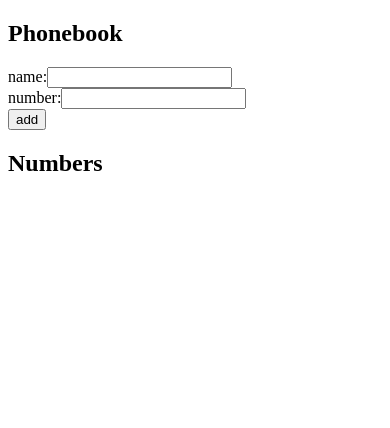
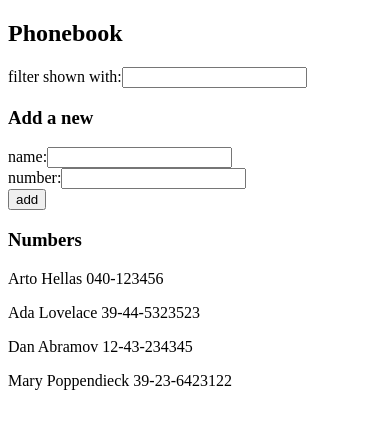
Before and after one commit to riikkayoki/FullStackOpen, a React (Create React App) app in the folder part_2/phonebook/: page / in a window 390 px wide. Shown: the top 428 px of the page. Built offline with nearby package versions, Linux system fonts and the light colour scheme.

Commit message:
phonebook until 2.10

```diff
--- a/part_2/phonebook/src/App.js
+++ b/part_2/phonebook/src/App.js
@@ -1,10 +1,18 @@
 import { useState } from 'react'
-
+import Filter from './components/Filter'
+import PersonForm from './components/PersonForm'
+import Persons from './components/Persons'
 
 const App = () => {
-  const [persons, setPersons] = useState([])
+  const [persons, setPersons] = useState([
+    { name: 'Arto Hellas', number: '040-123456' },
+    { name: 'Ada Lovelace', number: '39-44-5323523' },
+    { name: 'Dan Abramov', number: '12-43-234345' },
+    { name: 'Mary Poppendieck', number: '39-23-6423122' }
+  ])
   const [newName, setNewName] = useState('')
   const [newNumber, setNewNumber] = useState('')
+  const [newFilter, setNewFilter] = useState('')
 
   const addName = (event) => {
     event.preventDefault()
@@ -12,10 +20,6 @@
       name: newName,
       number: newNumber
     }
-    console.log(personObject.name, 'uusi nimi', personObject.number, 'uusi numero')
-    console.log(persons, ' lista nimistä')
-    console.log(persons.includes(person => person.name === newName), 'onko nimi listassa')
-
 
     if (persons.some(person => person.name === newName)) {
       console.log(persons.includes(newName))
@@ -31,49 +35,36 @@
   }
 
   const handleNameChange = (event) => {
-    console.log(event.target.value)
     setNewName(event.target.value)
   }
 
   const handleNumberChange = (event) => {
-    console.log(event.target.value)
     setNewNumber(event.target.value)
   }
 
-  return (
+  const handleFilterChange = (event) => {
+    setNewFilter(event.target.value)
+  }
+
+  const personsToShow = newFilter
+   ? persons.filter(person => person.name.includes(newFilter)) /** true*/
+   : persons /** false*/
+
+   return (
     <div>
       <h2>Phonebook</h2>
-      <form onSubmit={addName}>
-        <div>
-          name:
-          <input
-            value={newName}
-            onChange={handleNameChange}
-          />
-        </div>
-        <div>
-          number:
-          <input
-          value={newNumber}
-          onChange={handleNumberChange}
-          />
-        </div>
-        <div>
-        <button type='submit'>add</button>
-        </div>
-      </form>
-      <h2>Numbers</h2>
-      <div>
-        {persons.map(person =>
-        <p key={person.name}>
-          {person.name} {person.number}
-          </p>
-        )}
-      </div>
+      <Filter newFilter={newFilter} handleFilterChange={handleFilterChange}/>
+      <h3>Add a new</h3>
+      <PersonForm addName={addName}
+                  newName={newName}
+                  handleFilterChange={handleFilterChange}
+                  handleNameChange={handleNameChange}
+                  newNumber={newNumber}
+                  handleNumberChange={handleNumberChange}/>
+      <h3>Numbers</h3>
+      <Persons personsToShow={personsToShow} />
     </div>
-
   )
-
 }
 
 export default App
--- /dev/null
+++ b/part_2/phonebook/src/components/Filter.js
@@ -0,0 +1,10 @@
+
+const Filter = ({newFilter, handleFilterChange}) => {
+    return (
+    <div>filter shown with:
+          <input type="text" value={newFilter} onChange={handleFilterChange}/>
+     </div>
+    )
+  }
+
+  export default Filter
--- /dev/null
+++ b/part_2/phonebook/src/components/PersonForm.js
@@ -0,0 +1,25 @@
+const PersonForm = ({addName, newName, handleNameChange, newNumber, handleNumberChange}) => {
+    return (
+    <form onSubmit={addName}>
+        <div>
+          name:
+          <input
+            value={newName}
+            onChange={handleNameChange}
+          />
+        </div>
+        <div>
+          number:
+          <input
+          value={newNumber}
+          onChange={handleNumberChange}
+          />
+        </div>
+        <div>
+          <button type='submit'>add</button>
+        </div>
+      </form>
+    )
+  }
+
+export default PersonForm
--- /dev/null
+++ b/part_2/phonebook/src/components/Persons.js
@@ -0,0 +1,13 @@
+const Persons = ({personsToShow}) => {
+    return (
+    <div>
+          {personsToShow.map(person =>
+          <p key={person.name}>
+            {person.name} {person.number}
+          </p>
+          )}
+    </div>
+    )
+  }
+
+export default Persons
```
